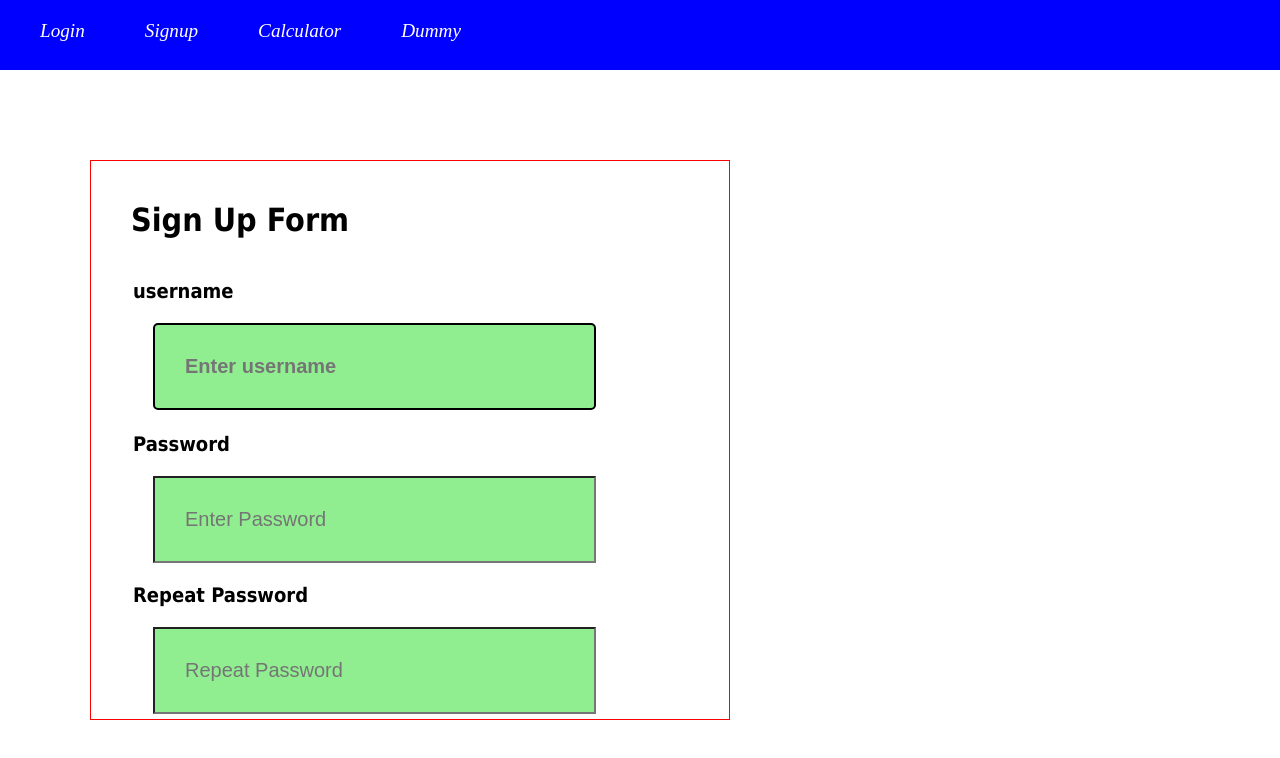
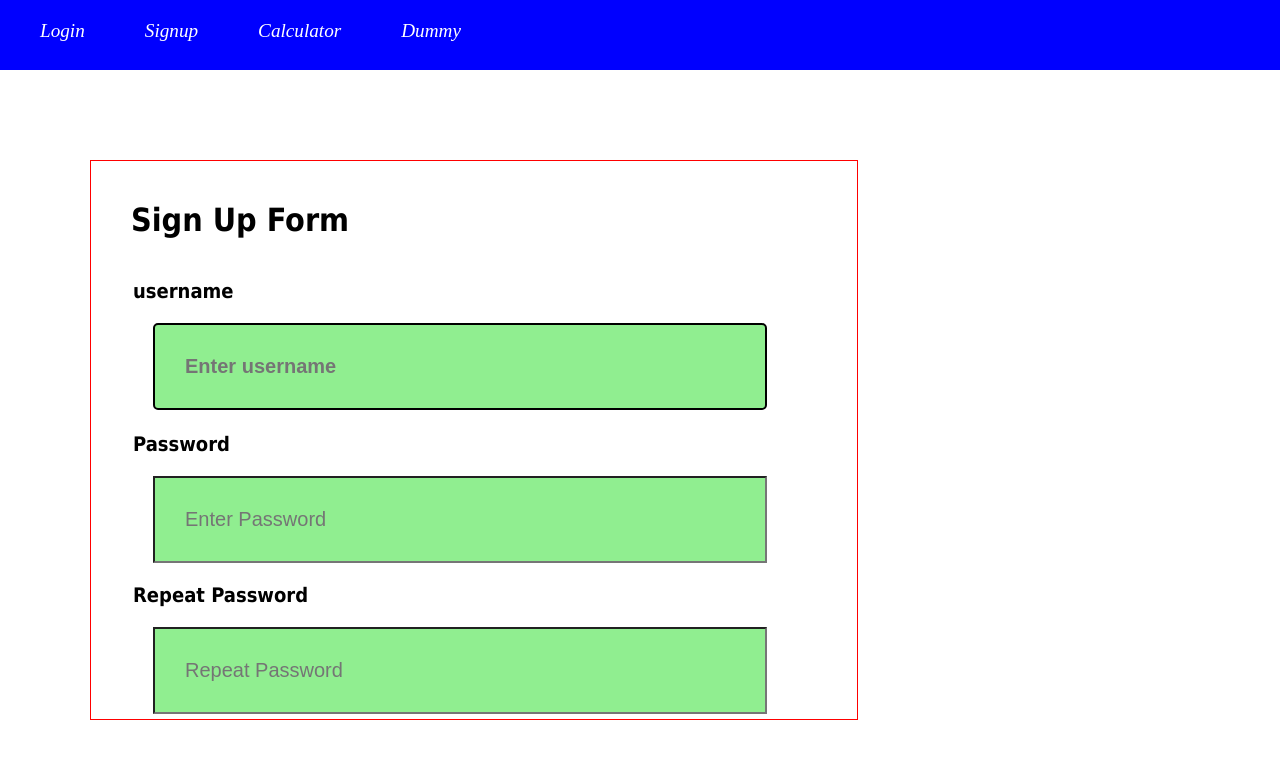
Before and after one commit to venkatesh2001A/react-q6trt7, a React (Create React App) app: page /Signup in a window 1280 px wide. Shown: the top 758 px of the page. Built offline with nearby package versions, Linux system fonts and the light colour scheme.

Commit message:
3 files modified, 1 added

```diff
--- /dev/null
+++ b/src/components/bye.jsx
@@ -0,0 +1,14 @@
+import React from 'react';
+class Bye extends React.Component {
+  constructor(props) {
+    super(props);
+  }
+  render() {
+    return (
+      <div>
+        <p>bye{this.props.name}</p>
+      </div>
+    );
+  }
+}
+export default Bye;
--- a/src/components/welcome.jsx
+++ b/src/components/welcome.jsx
@@ -2,6 +2,6 @@ import React from 'react';
 import '../css/Welcome.css';
 
 function Welcome(props) {
-  return <p class="welcome"> {props.name}</p>;
+  return <p className="welcome"> {props.name}</p>;
 }
 export default Welcome;
--- a/src/css/signup.css
+++ b/src/css/signup.css
@@ -12,12 +12,12 @@ form.Signup {
   height: 70vh;
   padding: 40px;
   margin: 90px;
-  width: 50%;
+  width: 60%;
 }
 
 .Signup input[type='text'],
 .Signup input[type='password'] {
-  width: 80%;
+  width: 90%;
   font-size: 20px;
   padding: 30px;
   margin: 20px;
--- a/src/pages/Dummy.jsx
+++ b/src/pages/Dummy.jsx
@@ -1,5 +1,6 @@
 import React from 'react';
 import Welcome from '../components/welcome';
+import Bye from '../components/bye';
 // import '../css/Dummy.css';
 // import Login from './pages/login'
 function Dummy() {
@@ -9,6 +10,7 @@ function Dummy() {
       <Welcome name="venkatesh"></Welcome>
       <Welcome name="surendra"></Welcome>
       <Welcome name="abi"></Welcome>
+      <Bye name="venkatesh"></Bye>
     </div>
   );
 }
```
